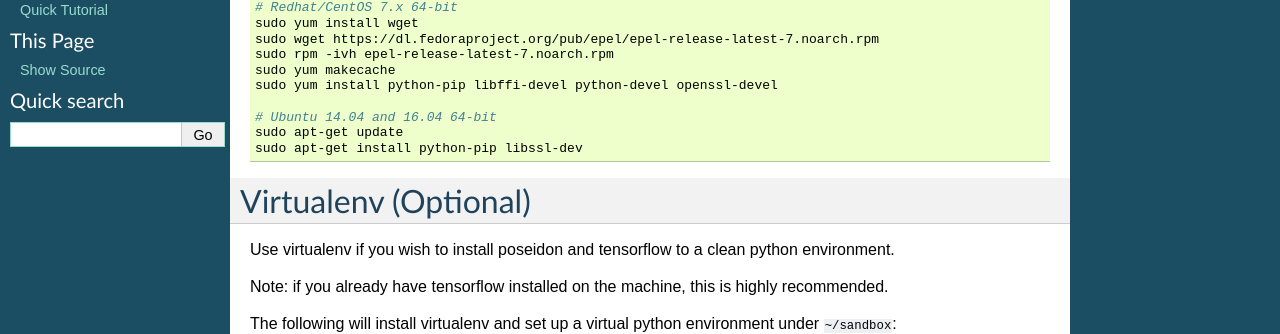
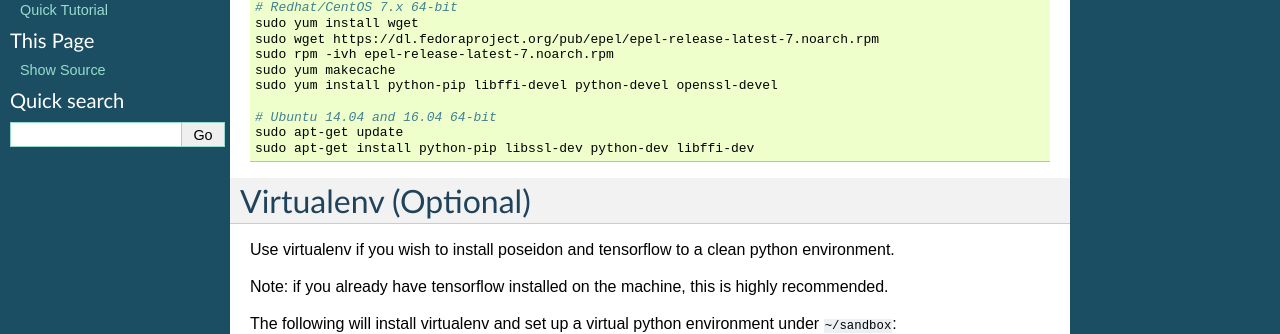
Before and after one commit to petuum-inc/poseidon-release, a Sphinx documentation site: the page built from docs/source/pip_install.rst, in a window 1280 px wide. Shown: the part 226-560 px from the top of the page. Built offline with Sphinx 7.4.7, drawn with Linux system fonts in a browser that asks for light colours.

```diff
--- a/docs/source/pip_install.rst
+++ b/docs/source/pip_install.rst
@@ -19,7 +19,7 @@ First, install ``pip`` as well as some OS specific core dependencies:
 
     # Ubuntu 14.04 and 16.04 64-bit
     sudo apt-get update
-    sudo apt-get install python-pip libssl-dev
+    sudo apt-get install python-pip libssl-dev python-dev libffi-dev
 
 
 
```
